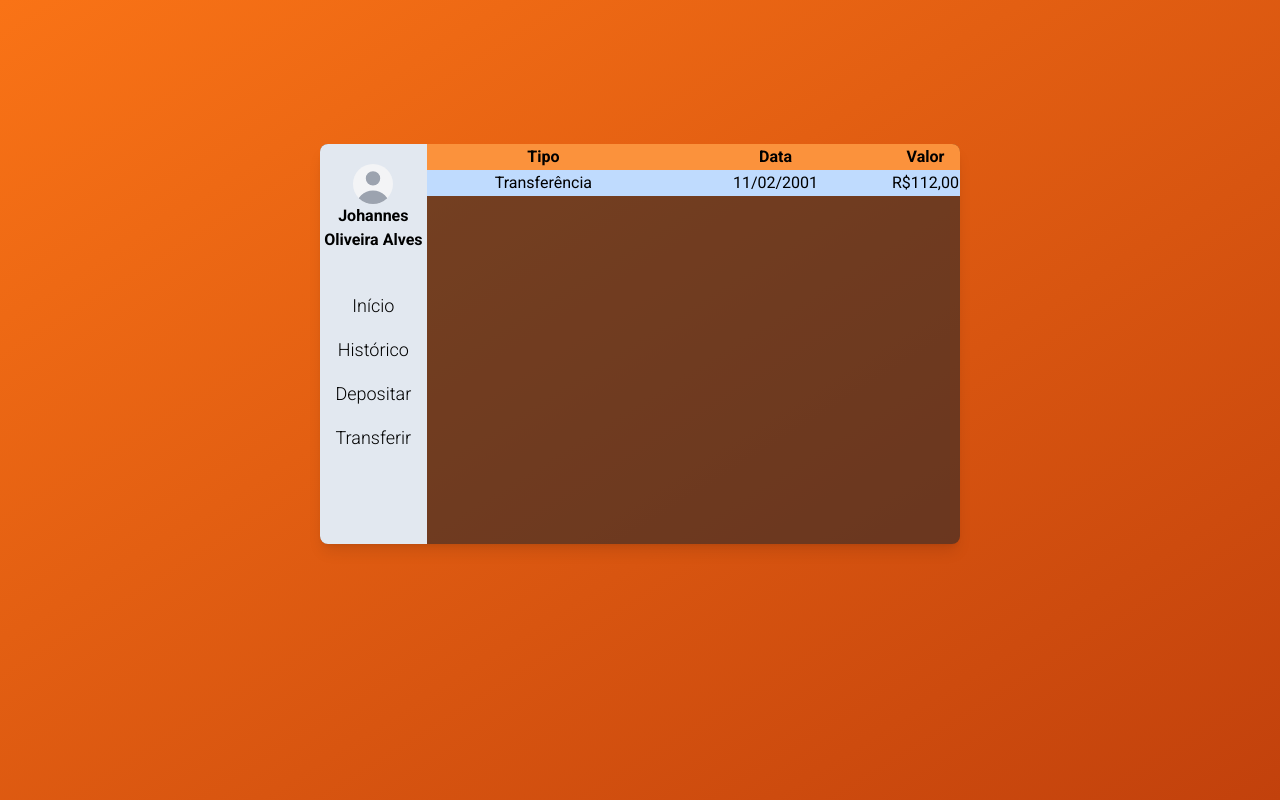
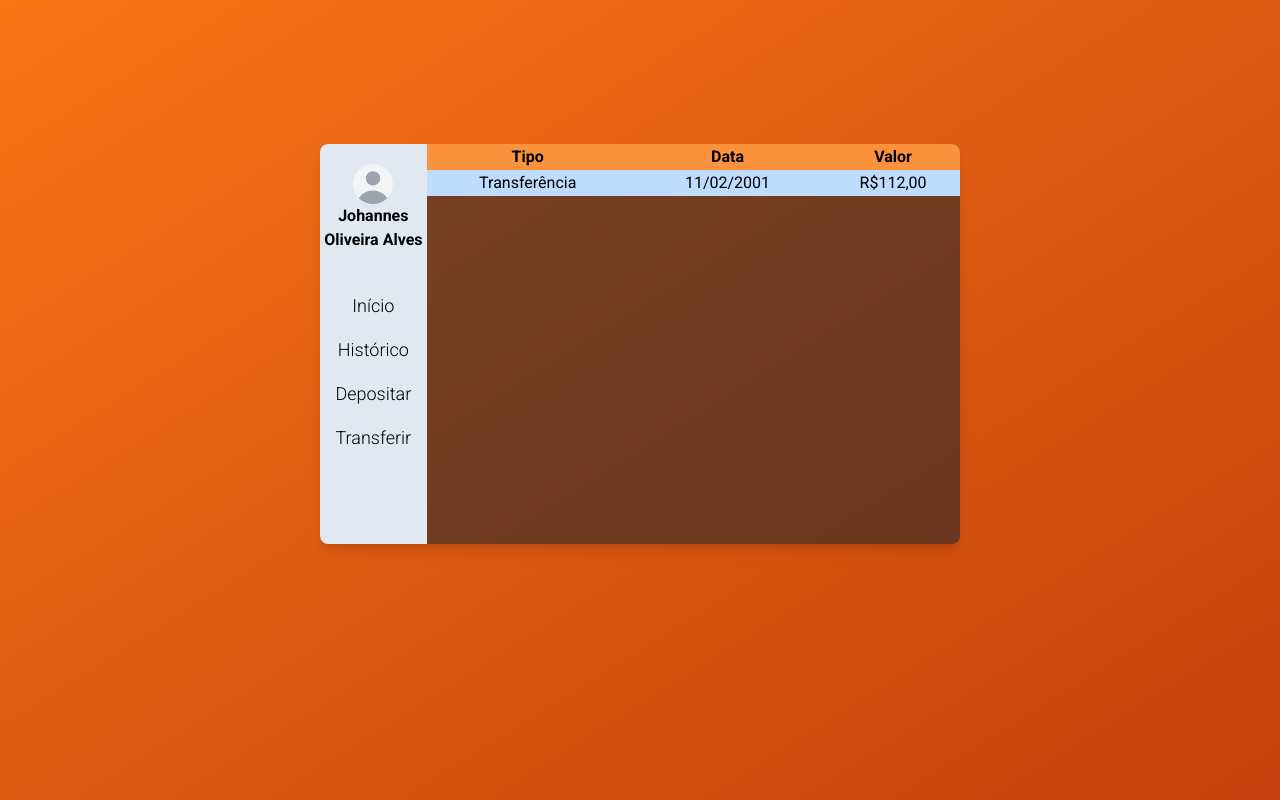
Before and after one commit to JohannesAlves/Bank-Study, a React (Vite) app in the folder web/: page / in a window 1280 px wide. Built offline with nearby package versions, Linux system fonts and the light colour scheme.

Commit message:
refactor: spacing transfer history

```diff
--- a/web/src/components/organisms/NavTransferHistory/index.tsx
+++ b/web/src/components/organisms/NavTransferHistory/index.tsx
@@ -7,9 +7,9 @@ export function NavTransferHistory() {
                 <table className="table-fixed  mx-auto font-sans">
                     <thead className="bg-orange-400">
                         <tr>
-                            <th className="w-1/2 ...">Tipo</th>
-                            <th className="w-1/2 ...">Data</th>
-                            <th className="w-1/2 ...">Valor</th>
+                            <th className="w-1/2">Tipo</th>
+                            <th className="w-1/2">Data</th>
+                            <th className="w-1/2 px-12">Valor</th>
                         </tr>
                     </thead>
                     <tbody>
```
